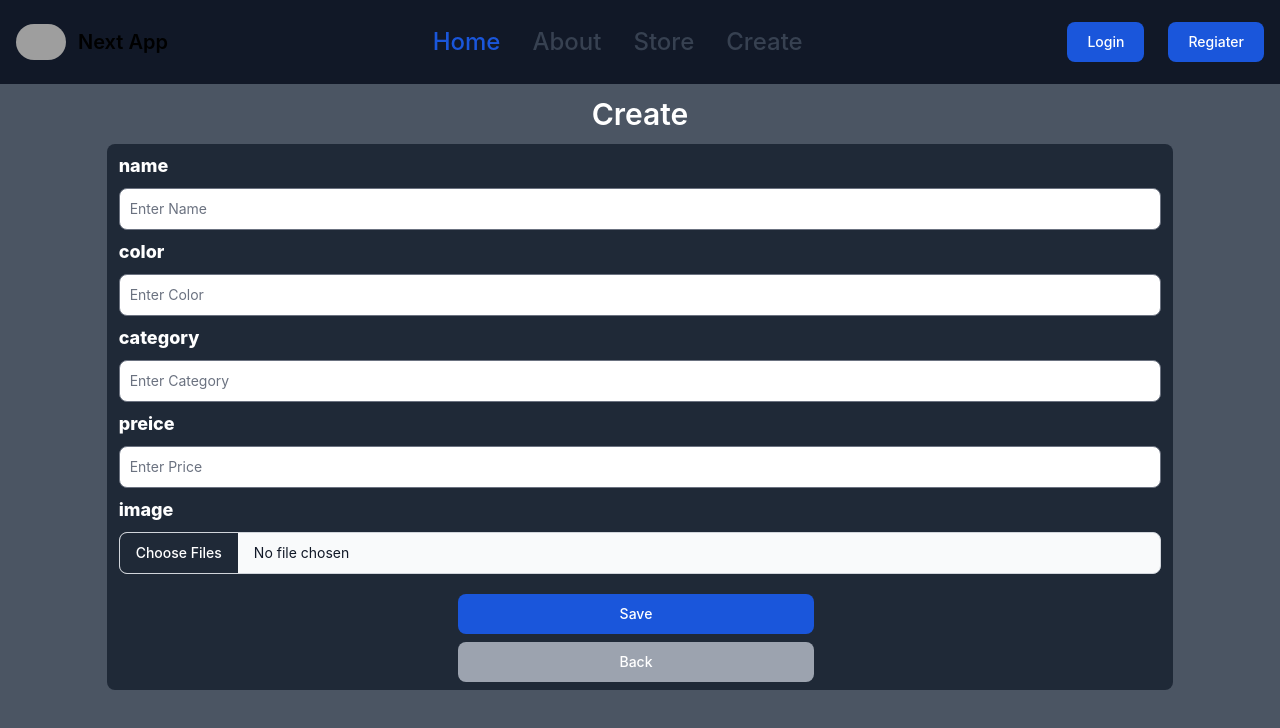
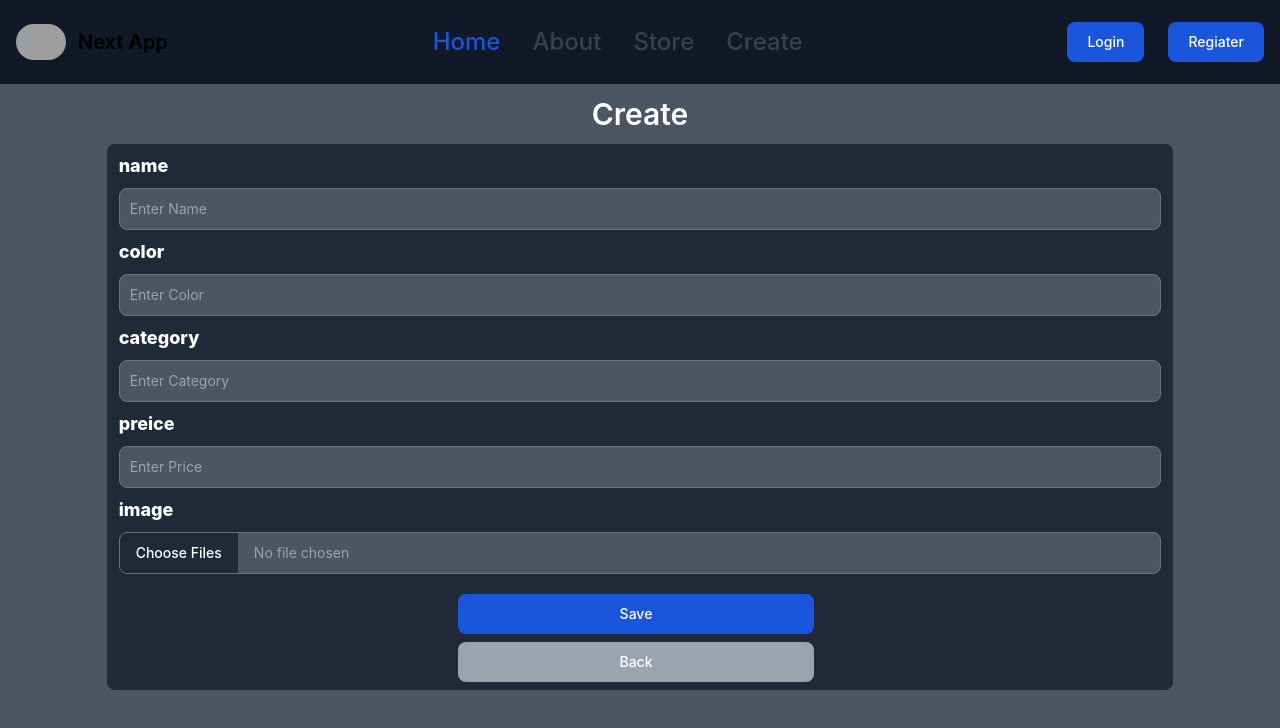
Before and after one commit to HEEPOKE/nestjs-next-ts, a Next.js app in the folder frontend/: page /create in a window 1280 px wide. Shown: the top 728 px of the page. Built offline with nearby package versions, Linux system fonts and the light colour scheme; grey boxes are pictures that could not be loaded.

Commit message:
Update formInput.tsx

```diff
--- a/frontend/components/create/formInput.tsx
+++ b/frontend/components/create/formInput.tsx
@@ -22,7 +22,7 @@ export default function FormInput() {
               <input
                 type="text"
                 name="name"
-                className="text-sm rounded-lg block w-full p-2.5 dark:bg-gray-700 dark:border-green-500"
+                className="text-sm rounded-lg block w-full p-2.5 bg-gray-600 border-gray-500 placeholder-gray-400 text-white"
                 placeholder="Enter Name"
                 required
               />
@@ -34,7 +34,7 @@ export default function FormInput() {
               <input
                 type="text"
                 name="color"
-                className="text-sm rounded-lg block w-full p-2.5 dark:bg-gray-700 dark:border-green-500"
+                className="text-sm rounded-lg block w-full p-2.5 bg-gray-600 border-gray-500 placeholder-gray-400 text-white"
                 placeholder="Enter Color"
                 required
               />
@@ -46,7 +46,7 @@ export default function FormInput() {
               <input
                 type="text"
                 name="category"
-                className="text-sm rounded-lg block w-full p-2.5 dark:bg-gray-700 dark:border-green-500"
+                className="text-sm rounded-lg block w-full p-2.5 bg-gray-600 border-gray-500 placeholder-gray-400 text-white"
                 placeholder="Enter Category"
                 required
               />
@@ -58,7 +58,7 @@ export default function FormInput() {
               <input
                 type="number"
                 name="price"
-                className="text-sm rounded-lg block w-full p-2.5 dark:bg-gray-700 dark:border-green-500"
+                className="text-sm rounded-lg block w-full p-2.5 bg-gray-600 border-gray-500 placeholder-gray-400 text-white"
                 placeholder="Enter Price"
                 min={0}
                 required
@@ -69,7 +69,7 @@ export default function FormInput() {
                 image
               </label>
               <input
-                className="block mb-5 w-full text-sm text-gray-900 bg-gray-50 rounded-lg border border-gray-300 cursor-pointer dark:text-gray-400 focus:outline-none dark:bg-gray-700 dark:border-gray-600 dark:placeholder-gray-400"
+                className="block mb-5 w-full text-sm rounded-lg border cursor-pointer text-gray-400 focus:outline-none bg-gray-600 border-gray-500 placeholder-gray-400"
                 type="file"
                 name="image"
                 accept="image/*"
```
